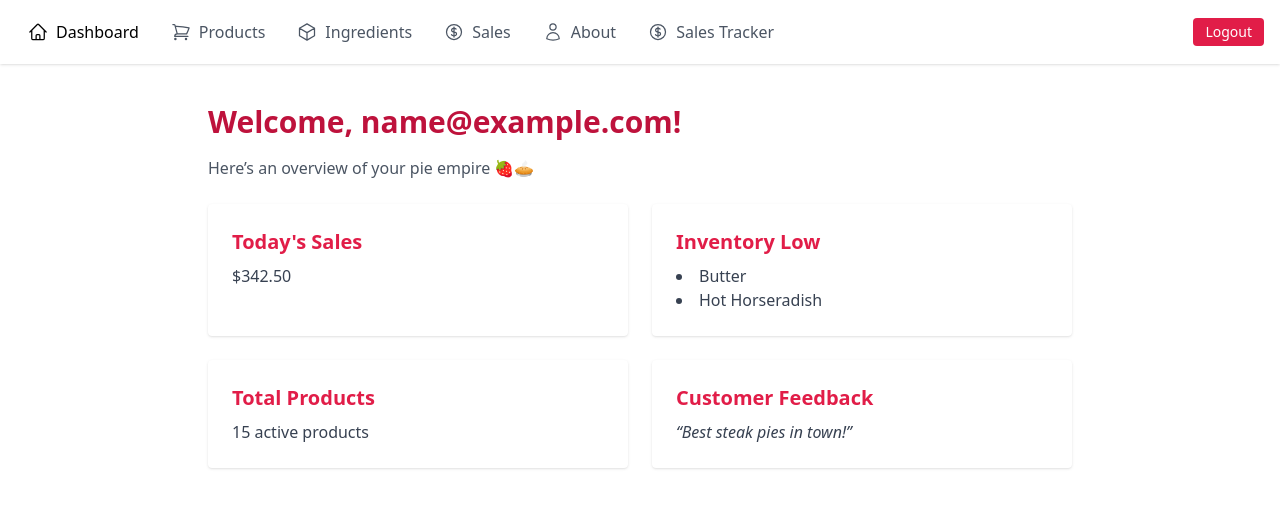
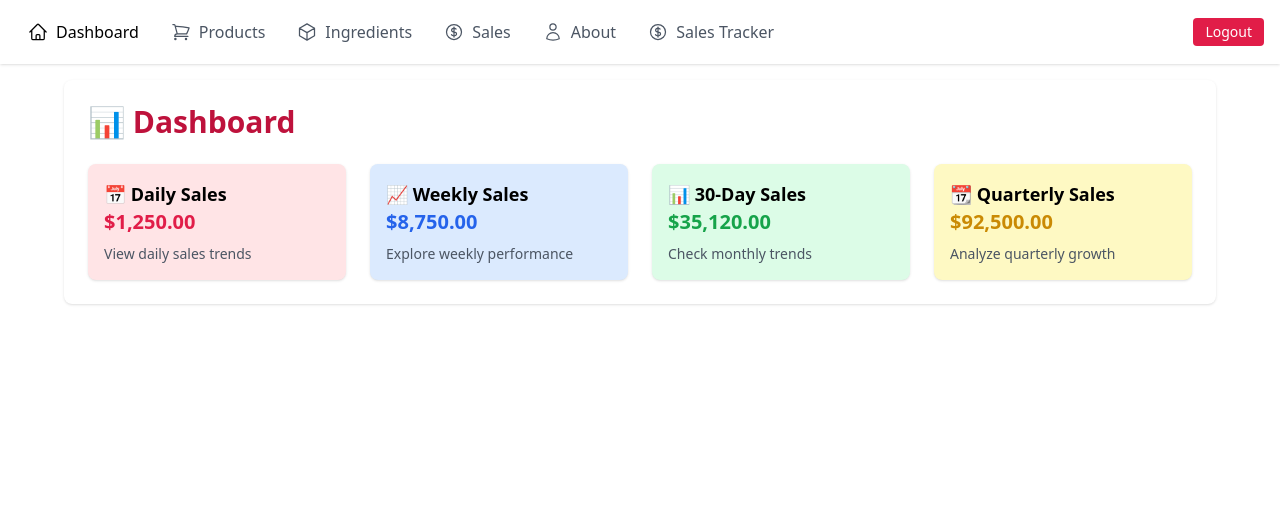
Before and after one commit to subhanmirpour/Aunt-Rosie-Project, a React (Vite) app in the folder aunt-rosie-project/: page /dashboard in a window 1280 px wide. Both pictures are taken after typing "name@example.com", "Sample123" into the empty fields and a click on the button "Login". Shown: the top 508 px of the page. Built offline with nearby package versions, Linux system fonts and the light colour scheme; no server answers.

Commit message:
Dashboard so Aunt Rosie can quickly navigate to detailed graphs and reports
updated dash clicking cards brings you to sales tracking page with graph

```diff
--- a/aunt-rosie-project/src/pages/Dashboard.jsx
+++ b/aunt-rosie-project/src/pages/Dashboard.jsx
@@ -1,35 +1,57 @@
 import React from 'react';
+import { useNavigate } from 'react-router-dom';
 
 export default function Dashboard() {
-  const user = JSON.parse(localStorage.getItem('user'));
+  const navigate = useNavigate();
+
+  // ✅ Navigate to Sales Tracker with a filter param
+  const handleCardClick = (period) => {
+    navigate(`/sales-tracker?period=${period}`);
+  };
 
   return (
-    <div className="max-w-4xl mx-auto px-4 mt-10">
-      <h1 className="text-3xl font-bold text-rose-700 mb-4">Welcome, {user?.email || 'Guest'}!</h1>
-      <p className="text-gray-600 mb-6">Here’s an overview of your pie empire 🍓🥧</p>
+    <div className="max-w-6xl mx-auto p-6 bg-white shadow rounded-lg">
+      <h1 className="text-3xl font-bold text-rose-700 mb-6">📊 Dashboard</h1>
 
-      <div className="grid grid-cols-1 md:grid-cols-2 gap-6">
-        <div className="bg-white p-6 rounded shadow">
-          <h2 className="text-xl font-semibold text-rose-600 mb-2">Today's Sales</h2>
-          <p className="text-gray-700">$342.50</p>
+      <div className="grid grid-cols-1 md:grid-cols-2 lg:grid-cols-4 gap-6">
+        {/* Daily Sales Card */}
+        <div
+          className="cursor-pointer bg-rose-100 p-4 rounded-lg shadow hover:bg-rose-200 transition"
+          onClick={() => handleCardClick('daily')}
+        >
+          <h2 className="text-lg font-semibold">📅 Daily Sales</h2>
+          <p className="text-xl font-bold text-rose-600">$1,250.00</p>
+          <p className="text-sm text-gray-600 mt-2">View daily sales trends</p>
         </div>
 
-        <div className="bg-white p-6 rounded shadow">
-          <h2 className="text-xl font-semibold text-rose-600 mb-2">Inventory Low</h2>
-          <ul className="text-gray-700 list-disc list-inside">
-            <li>Butter</li>
-            <li>Hot Horseradish</li>
-          </ul>
+        {/* Weekly Sales Card */}
+        <div
+          className="cursor-pointer bg-blue-100 p-4 rounded-lg shadow hover:bg-blue-200 transition"
+          onClick={() => handleCardClick('weekly')}
+        >
+          <h2 className="text-lg font-semibold">📈 Weekly Sales</h2>
+          <p className="text-xl font-bold text-blue-600">$8,750.00</p>
+          <p className="text-sm text-gray-600 mt-2">Explore weekly performance</p>
         </div>
 
-        <div className="bg-white p-6 rounded shadow">
-          <h2 className="text-xl font-semibold text-rose-600 mb-2">Total Products</h2>
-          <p className="text-gray-700">15 active products</p>
+        {/* 30-Day Sales Card */}
+        <div
+          className="cursor-pointer bg-green-100 p-4 rounded-lg shadow hover:bg-green-200 transition"
+          onClick={() => handleCardClick('monthly')}
+        >
+          <h2 className="text-lg font-semibold">📊 30-Day Sales</h2>
+          <p className="text-xl font-bold text-green-600">$35,120.00</p>
+          <p className="text-sm text-gray-600 mt-2">Check monthly trends</p>
         </div>
 
-        <div className="bg-white p-6 rounded shadow">
-          <h2 className="text-xl font-semibold text-rose-600 mb-2">Customer Feedback</h2>
-          <p className="text-gray-700 italic">“Best steak pies in town!”</p>
+        {/* Quarterly Sales Card */}
+        <div
+          className="cursor-pointer bg-yellow-100 p-4 rounded-lg shadow hover:bg-yellow-200 transition"
+          onClick={() => handleCardClick('quarterly')}
+        >
+          <h2 className="text-lg font-semibold">📆 Quarterly Sales</h2>
+          <p className="text-xl font-bold text-yellow-600">$92,500.00</p>
+          <p className="text-sm text-gray-600 mt-2">Analyze quarterly growth</p>
         </div>
       </div>
     </div>
--- a/aunt-rosie-project/src/pages/SalesTracker.jsx
+++ b/aunt-rosie-project/src/pages/SalesTracker.jsx
@@ -1,8 +1,17 @@
 import React, { useEffect, useState } from 'react';
 import { Line } from 'react-chartjs-2';
+import { useLocation } from 'react-router-dom';
 import 'chart.js/auto';
 
+// ✅ Helper to get query parameter from URL
+const useQuery = () => {
+  return new URLSearchParams(useLocation().search);
+};
+
 export default function SalesTracker() {
+  const query = useQuery();
+  const period = query.get('period') || 'daily'; // Default to daily if no period is passed
+
   const [sales, setSales] = useState([]);
   const [totals, setTotals] = useState({
     daily: 0,
@@ -10,6 +19,7 @@ export default function SalesTracker() {
     monthly: 0,
     quarterly: 0,
   });
+
   const defaultChartData = {
     labels: [],
     datasets: [
@@ -27,20 +37,12 @@ export default function SalesTracker() {
   const [monthlyChartData, setMonthlyChartData] = useState(defaultChartData);
   const [quarterlyChartData, setQuarterlyChartData] = useState(defaultChartData);
 
-
-
   // ✅ Load sales data from localStorage
   const loadSalesData = async () => {
-        const { data, error } = await fetchSalesData(); // Fetch sales data
+    const { data, error } = await fetchSalesData();
     if (!error) {
       setSales(data);
       calculateTotals(data);
-
-            if (!data || data.length === 0) {
-                console.warn('No sales data available.');
-                return defaultChartData;
-              }
-
       prepareChartData(data);
     } else {
       console.error('Error loading sales:', error);
@@ -110,8 +112,33 @@ export default function SalesTracker() {
     setWeeklyChartData(prepareLineData(7) || defaultChartData);
     setMonthlyChartData(prepareLineData(30) || defaultChartData);
     setQuarterlyChartData(prepareLineData(90) || defaultChartData);
+  };
 
-    };
+  // ✅ Select chart title and data based on period query param
+  let chartTitle = '';
+  let chartData = {};
+
+  switch (period) {
+    case 'daily':
+      chartTitle = '📈 Daily Sales Trends (Last 7 Days)';
+      chartData = dailyChartData;
+      break;
+    case 'weekly':
+      chartTitle = '📊 Weekly Sales Trends';
+      chartData = weeklyChartData;
+      break;
+    case 'monthly':
+      chartTitle = '📆 30-Day Sales Trends';
+      chartData = monthlyChartData;
+      break;
+    case 'quarterly':
+      chartTitle = '📊 Quarterly Sales Trends';
+      chartData = quarterlyChartData;
+      break;
+    default:
+      chartTitle = '📈 Sales Trends Overview';
+      chartData = dailyChartData;
+  }
 
   return (
     <div className="max-w-6xl mx-auto p-6 bg-white shadow rounded-lg">
@@ -139,46 +166,19 @@ export default function SalesTracker() {
         </div>
       </div>
 
-            {/* Daily Sales Chart */}
+      {/* Dynamic Chart Section */}
       <div className="bg-white p-4 rounded-lg shadow mb-6">
-                <h2 className="text-xl font-semibold mb-4">📈 Daily Sales Trends (Last 7 Days)</h2>
-                <Line data={dailyChartData} />
-            </div>
-
-            {/* Weekly Sales Chart */}
-            <div className="bg-white p-4 rounded-lg shadow mb-6">
-                <h2 className="text-xl font-semibold mb-4">📊 Weekly Sales Trends</h2>
-                <Line data={weeklyChartData} />
-            </div>
-
-            {/* 30-Day Sales Chart */}
-            <div className="bg-white p-4 rounded-lg shadow mb-6">
-                <h2 className="text-xl font-semibold mb-4">📆 30-Day Sales Trends</h2>
-                <Line data={monthlyChartData} />
-            </div>
-
-            {/* Quarterly Sales Chart */}
-            <div className="bg-white p-4 rounded-lg shadow mb-6">
-                <h2 className="text-xl font-semibold mb-4">📊 Quarterly Sales Trends</h2>
-                <Line data={quarterlyChartData} />
+        <h2 className="text-xl font-semibold mb-4">{chartTitle}</h2>
+        <Line data={chartData} />
       </div>
     </div>
   );
 }
 
-
+// ✅ Mock function to fetch sales data
 async function fetchSalesData() {
   return {
     data: JSON.parse(localStorage.getItem('sales')) || [],
     error: null,
   };
 }
-
-localStorage.setItem(
-    'sales',
-    JSON.stringify([
-      { saledate: '2024-03-15', saletotal: 120 },
-      { saledate: '2024-03-14', saletotal: 200 },
-      { saledate: '2024-03-13', saletotal: 150 },
-    ])
-  );
```
Lines whose indentation alone changed are shown as unchanged.
